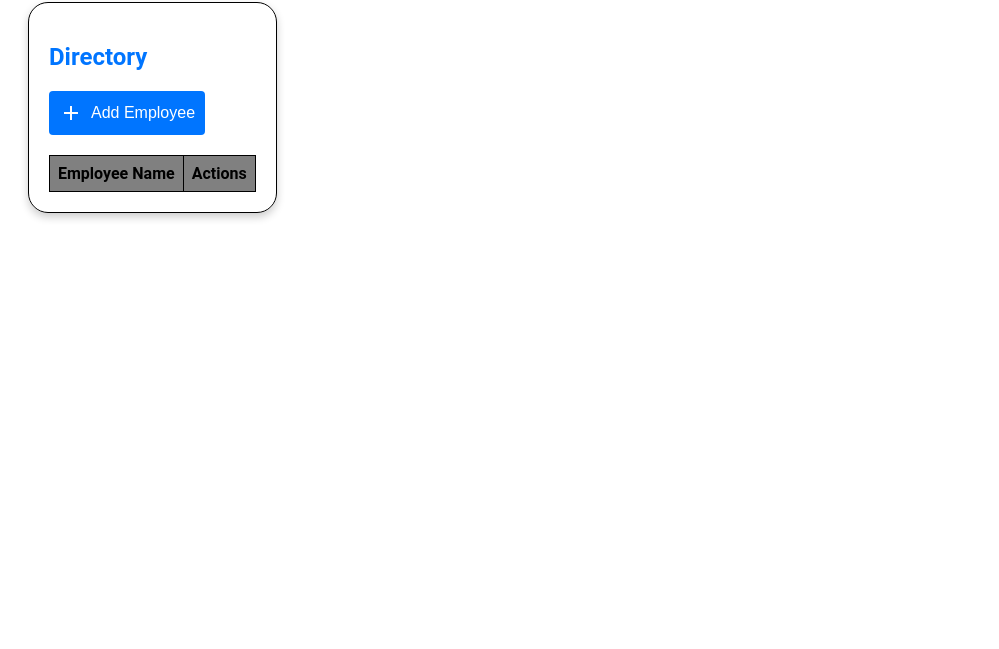
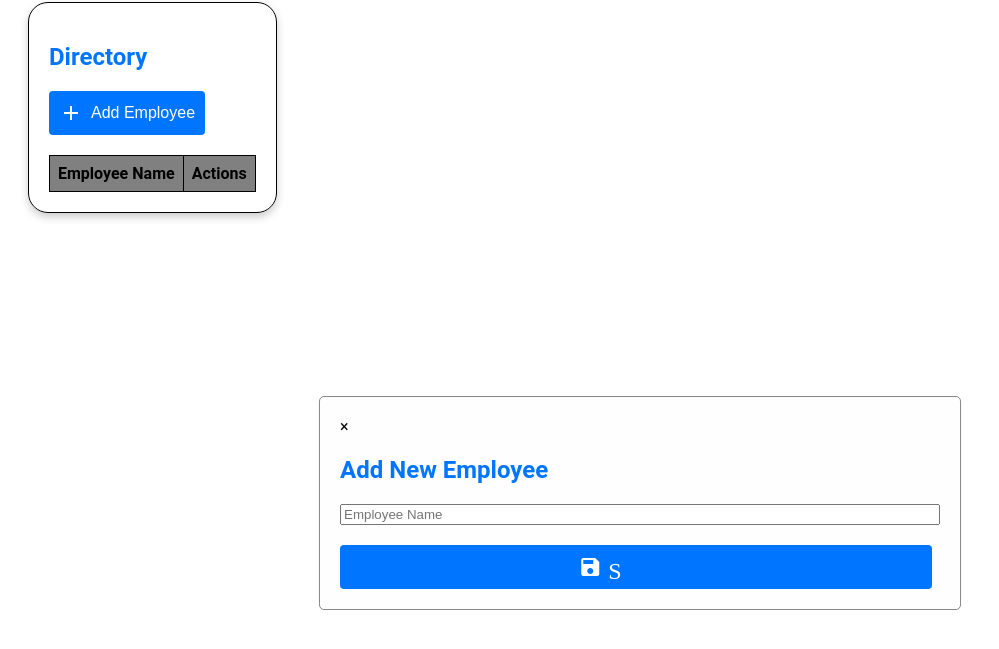
Before and after one commit to freedomdp/Miro, a plain HTML site: page public/index.html in a window 1280 px wide. Shown: the part 107-756 px from the top of the page, without its empty margins (0-999 px from the left). Drawn offline with Linux system fonts and the light colour scheme; no server answers.

Commit message:
fix modal

```diff
--- a/public/index.html
+++ b/public/index.html
@@ -26,16 +26,16 @@
         </table>
     </div>
     <script type="module" src="app.js"></script>
-</body>
-</html>
-<!-- Всплывающее окно для добавления нового сотрудника -->
+    <!-- Всплывающее окно для добавления нового сотрудника -->
 <div id="modal-add-employee" class="modal">
     <div class="modal-content">
         <span class="close-btn">&times;</span>
         <h2>Add New Employee</h2>
         <form id="add-employee-form">
             <input type="text" id="employee-name" placeholder="Employee Name" required>
-            <button type="submit" class="btn-save">Сохранить</button>
+            <button type="submit" class="btn-save material-icons">save Save</button>
         </form>
     </div>
 </div>
+</body>
+</html>
--- a/public/style.css
+++ b/public/style.css
@@ -101,40 +101,25 @@ th {
     vertical-align: bottom;
 }
 /* ---------------------- ADD employee ---------------- */
-.modal {
-    display: none; /* Скрыто по умолчанию */
-    position: fixed; /* Остается на месте при прокрутке */
-    z-index: 1; /* Сидит поверх всего */
-    left: 0;
-    top: 0;
-    width: 100%; /* Полная ширина */
-    height: 100%; /* Полная высота */
-    overflow: auto; /* Включить прокрутку, если нужно */
-    background-color: rgb(0,0,0); /* Цвет фона */
-    background-color: rgba(0,0,0,0.4); /* Цвет фона с небольшой прозрачностью */
+.modal-content {
+    background-color: #fefefe;
+    margin: 15% auto; /* Центрирование и отступ сверху */
+    padding: 20px;
+    border: 1px solid #888;
+    width: auto; /* Автоматический подбор ширины */
+    max-width: 600px; /* Максимальная ширина для больших экранов */
+    border-radius: 5px;
+    display: flex;
+    flex-direction: column; /* Элементы в колонку */
 }
 
-.modal-content {
-    background-color: #fefefe;
-    margin: 15% auto; /* 15% от верха и центрировано по горизонтали */
-    padding: 20px;
-    border: 1px solid #888;
-    width: 80%; /* Можно настроить ширину */
-    border-radius: 5px; /* Скругленные углы */
+#add-employee-form {
+    display: flex;
+    flex-direction: column;
 }
 
-.close-btn {
-    color: #aaa;
-    float: right;
-    font-size: 28px;
-    font-weight: bold;
-}
-
-.close-btn:hover,
-.close-btn:focus {
-    color: black;
-    text-decoration: none;
-    cursor: pointer;
+#employee-name {
+    margin-bottom: 20px; /* Отступ для поля ввода */
 }
 
 .btn-save {
@@ -145,8 +130,15 @@ th {
     border-radius: 4px;
     cursor: pointer;
     font-size: 16px;
+    display: flex;
+    align-items: center;
+    justify-content: center;
 }
 
 .btn-save:hover {
     background-color: darken(var(--primary), 10%);
 }
+
+.material-icons {
+    margin-right: 8px;
+}
```
